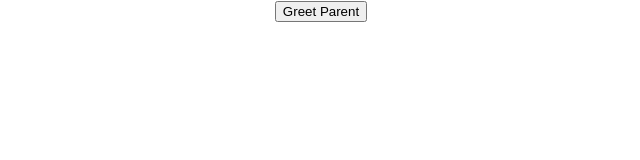
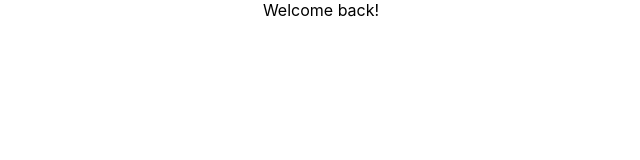
Before and after one commit to Martin023/start-react, a React (Create React App) app: page / in a window 1280 px wide. Shown: the top 160 px of the page, without its empty margins (319-959 px from the left). Built offline with nearby package versions, Linux system fonts and the light colour scheme.

Commit message:
The four ways for conditional rendering in react

```diff
--- a/src/App.js
+++ b/src/App.js
@@ -8,8 +8,12 @@
 import Counter from './components/Counter';
 import FunctionClick from './components/FunctionClick';
 import ClassClick from './components/ClassClick';
+import ParentComponent from './components/ParentComponent';
+import UserGreeting from './components/UserGreeting'
 
-import ParentComponent from './components/ParentComponent';
+
+
+
 function App() {
   return (
     <div className="App">
@@ -37,8 +41,14 @@
       <Welcome></Welcome>
       <Home></Home> */}
       {/* <EventBind/> */}
+      {/* parent and child component communication */}
+      {/* <ParentComponent/> */}
 
-      <ParentComponent/>
+      <UserGreeting/>
+
+
+
+
     </div>
   );
 }
--- /dev/null
+++ b/src/components/UserGreeting.js
@@ -0,0 +1,69 @@
+import React, { Component } from 'react'
+
+class UserGreeting extends Component {
+  constructor(props) {
+    super(props)
+
+    this.state = {
+       isLoggedIn: true
+    }
+  }
+//   render() {
+//     // using if else statemnt for conditional rendering
+//     if(this.state.isLoggedIn) {
+//     return (
+//       <div>
+//         <p>Welcome back!</p>
+//       </div>
+//     )
+//   } else {
+//     return (
+//       <div>
+//         <p>Please sign up.</p>
+//       </div>
+//     )
+//   }
+// }
+
+
+// The element variable approact to conditional rendering -storing elements to be rendered in variables
+// render() {
+//   let message
+//   if (this.state.isLoggedIn ){
+//     message = <div> Welcome back</div>
+
+//   }else {
+//     message = <div>Please sign up</div>
+//   }
+//   return (
+//     <div>
+//       {message}
+//     </div>
+//   )
+// }
+
+// Method 3 Using ternary operator for conditional rendering
+// The benefit of this approach is that it can be used within jsx code
+// render() {
+//   return (
+//     this.state.isLoggedIn ?
+//     // if the first operator is true the 2nd operator is rendered
+//     <div>Welcome back!</div> :
+//     // if the first operator is false the 2nd operator is rendered
+//     <div>Please sign up.</div>
+
+//   )
+
+
+// }
+
+// Method four short circuit method -used when you want to render something or nothing based on the condition
+
+render() {
+  // the expression on the left hand first evaluates and if true it also evaluates the right hand side
+  // otherwise the right hand side won be executed
+  return this.state.isLoggedIn && <div>Welcome back!</div>
+
+}
+}
+export default UserGreeting;
```
